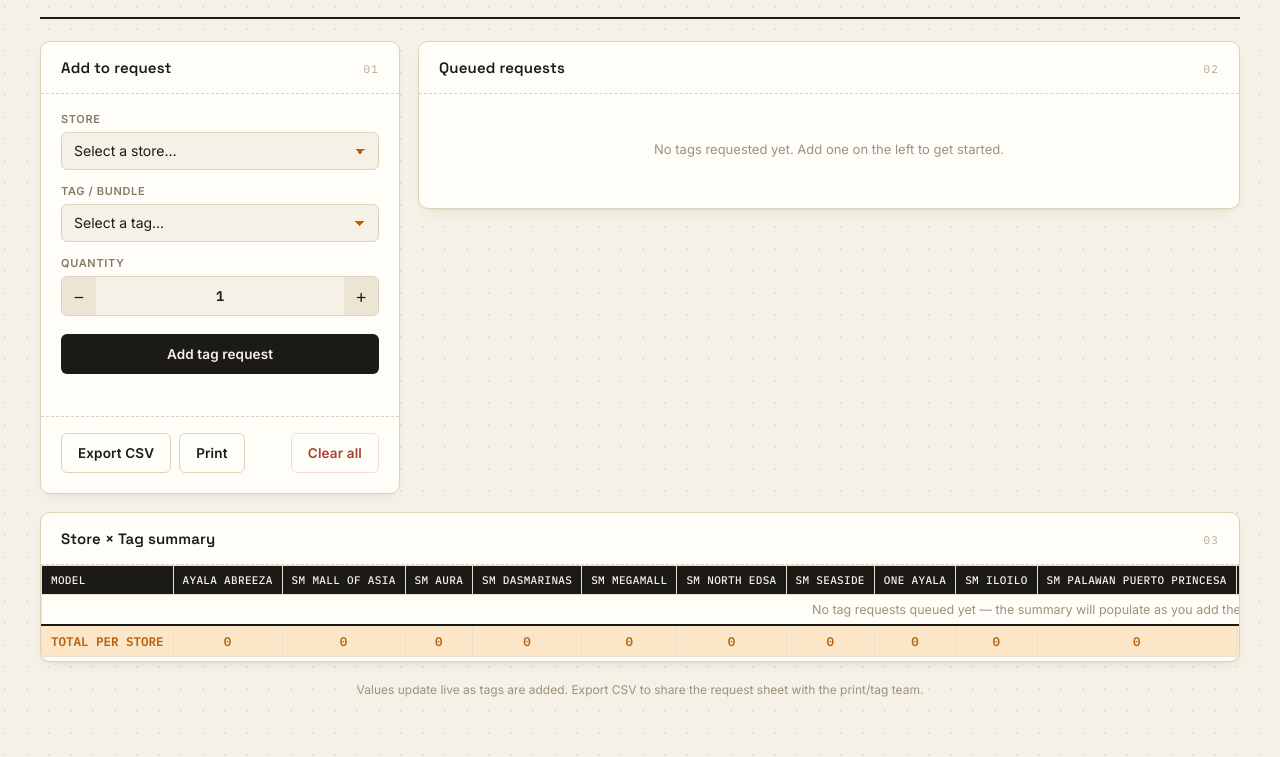
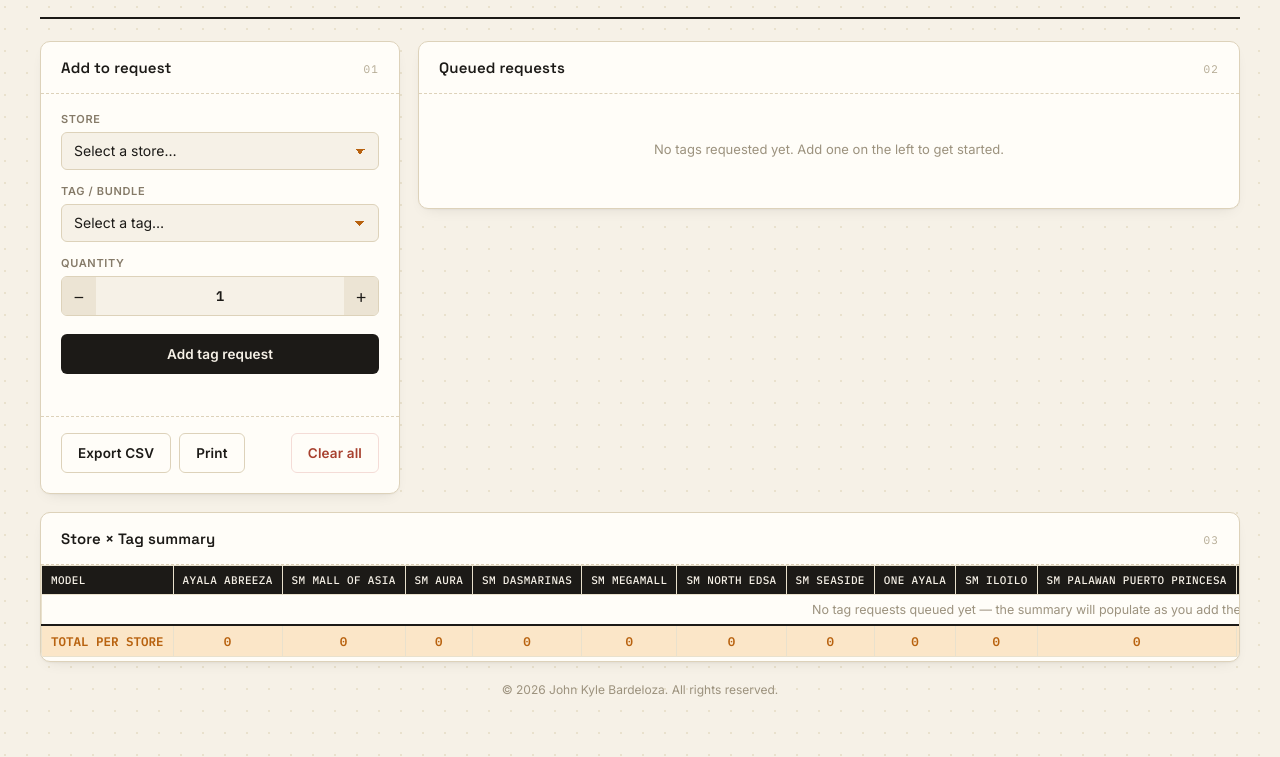
Before and after one commit to JeyyKey/Tag-Request, a plain HTML site: page index.html in a window 1280 px wide. Shown: the part 86-843 px from the top of the page. Drawn offline with Linux system fonts and the light colour scheme.

Commit message:
Change title and footer content in index.html
Updated the title and footer text in index.html.

```diff
--- a/index.html
+++ b/index.html
@@ -3,7 +3,7 @@
 <head>
 <meta charset="UTF-8">
 <meta name="viewport" content="width=device-width, initial-scale=1.0">
-<title>Tag Request — DJI Bundle Tags</title>
+<title>DJI Tags Request</title>
 <link rel="stylesheet" href="styles.css">
 </head>
 <body>
@@ -113,7 +113,7 @@
     </section>
 
     <footer class="foot-note">
-      <p>Values update live as tags are added. Export CSV to share the request sheet with the print/tag team.</p>
+      <p>&copy; 2026 John Kyle Bardeloza. All rights reserved. </p>
     </footer>
 
   </div>
```
